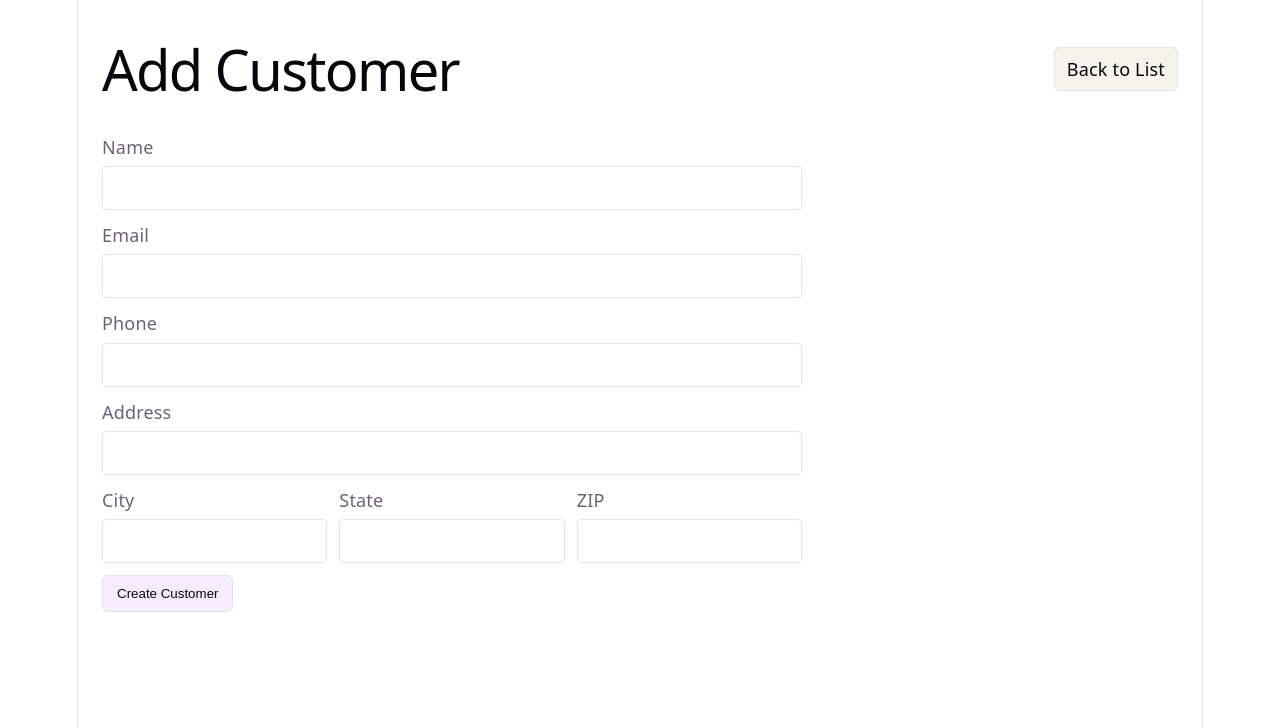
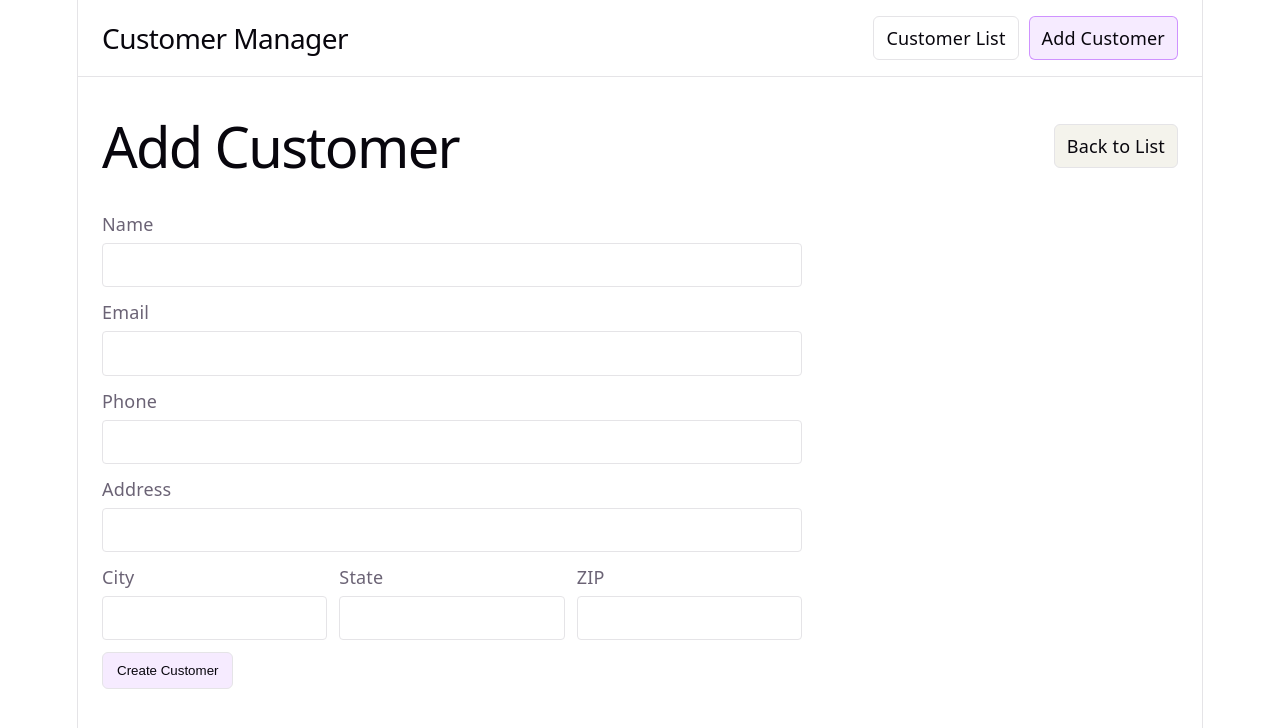
Before and after one commit to iltStudent09/capstone2, a React (Vite) app in the folder customer-app/: page /add in a window 1280 px wide. Shown: the top 728 px of the page. Built offline with nearby package versions, Linux system fonts and the light colour scheme.

Commit message:
Refactor layout structure and styles; add Layout component with navigation

```diff
--- a/customer-app/src/App.css
+++ b/customer-app/src/App.css
@@ -1,5 +1,5 @@
 .page {
-  padding: 24px;
+  padding: 0;
   text-align: left;
 }
 
--- a/customer-app/src/App.tsx
+++ b/customer-app/src/App.tsx
@@ -1,4 +1,5 @@
 import { BrowserRouter, Navigate, Route, Routes } from 'react-router-dom'
+import Layout from './components/Layout'
 import CustomerFormPage from './pages/CustomerFormPage'
 import CustomerListPage from './pages/CustomerListPage'
 import './App.css'
@@ -7,9 +8,11 @@ function App() {
   return (
     <BrowserRouter>
       <Routes>
-        <Route path="/" element={<CustomerListPage />} />
-        <Route path="/add" element={<CustomerFormPage />} />
-        <Route path="/edit/:id" element={<CustomerFormPage />} />
+        <Route element={<Layout />}>
+          <Route path="/" element={<CustomerListPage />} />
+          <Route path="/add" element={<CustomerFormPage />} />
+          <Route path="/edit/:id" element={<CustomerFormPage />} />
+        </Route>
         <Route path="*" element={<Navigate to="/" replace />} />
       </Routes>
     </BrowserRouter>
--- /dev/null
+++ b/customer-app/src/components/Layout.css
@@ -0,0 +1,74 @@
+.app-shell {
+  min-height: 100svh;
+  display: flex;
+  flex-direction: column;
+}
+
+.layout-container {
+  width: 100%;
+  max-width: 1126px;
+  margin: 0 auto;
+  box-sizing: border-box;
+}
+
+.app-header {
+  border-bottom: 1px solid var(--border);
+  background: var(--bg);
+}
+
+.header-inner {
+  display: flex;
+  align-items: center;
+  justify-content: space-between;
+  gap: 16px;
+  padding: 16px 24px;
+}
+
+.app-title {
+  margin: 0;
+  font-size: 28px;
+  letter-spacing: -0.56px;
+}
+
+.main-nav {
+  display: flex;
+  align-items: center;
+  gap: 10px;
+}
+
+.nav-link {
+  text-decoration: none;
+  color: var(--text-h);
+  border: 1px solid var(--border);
+  border-radius: 6px;
+  padding: 8px 12px;
+}
+
+.nav-link-active {
+  background: var(--accent-bg);
+  border-color: var(--accent-border);
+}
+
+.layout-main {
+  flex: 1;
+}
+
+.content-padding {
+  padding: 24px;
+}
+
+@media (max-width: 768px) {
+  .header-inner {
+    flex-direction: column;
+    align-items: flex-start;
+    padding: 14px 16px;
+  }
+
+  .app-title {
+    font-size: 24px;
+  }
+
+  .content-padding {
+    padding: 16px;
+  }
+}
--- /dev/null
+++ b/customer-app/src/components/Layout.tsx
@@ -0,0 +1,41 @@
+import { NavLink, Outlet } from 'react-router-dom'
+import './Layout.css'
+
+function Layout() {
+  return (
+    <div className="app-shell">
+      <header className="app-header">
+        <div className="layout-container header-inner">
+          <h1 className="app-title">Customer Manager</h1>
+          <nav aria-label="Primary" className="main-nav">
+            <NavLink
+              to="/"
+              className={({ isActive }) =>
+                isActive ? 'nav-link nav-link-active' : 'nav-link'
+              }
+              end
+            >
+              Customer List
+            </NavLink>
+            <NavLink
+              to="/add"
+              className={({ isActive }) =>
+                isActive ? 'nav-link nav-link-active' : 'nav-link'
+              }
+            >
+              Add Customer
+            </NavLink>
+          </nav>
+        </div>
+      </header>
+
+      <main className="layout-main">
+        <div className="layout-container content-padding">
+          <Outlet />
+        </div>
+      </main>
+    </div>
+  )
+}
+
+export default Layout
```
